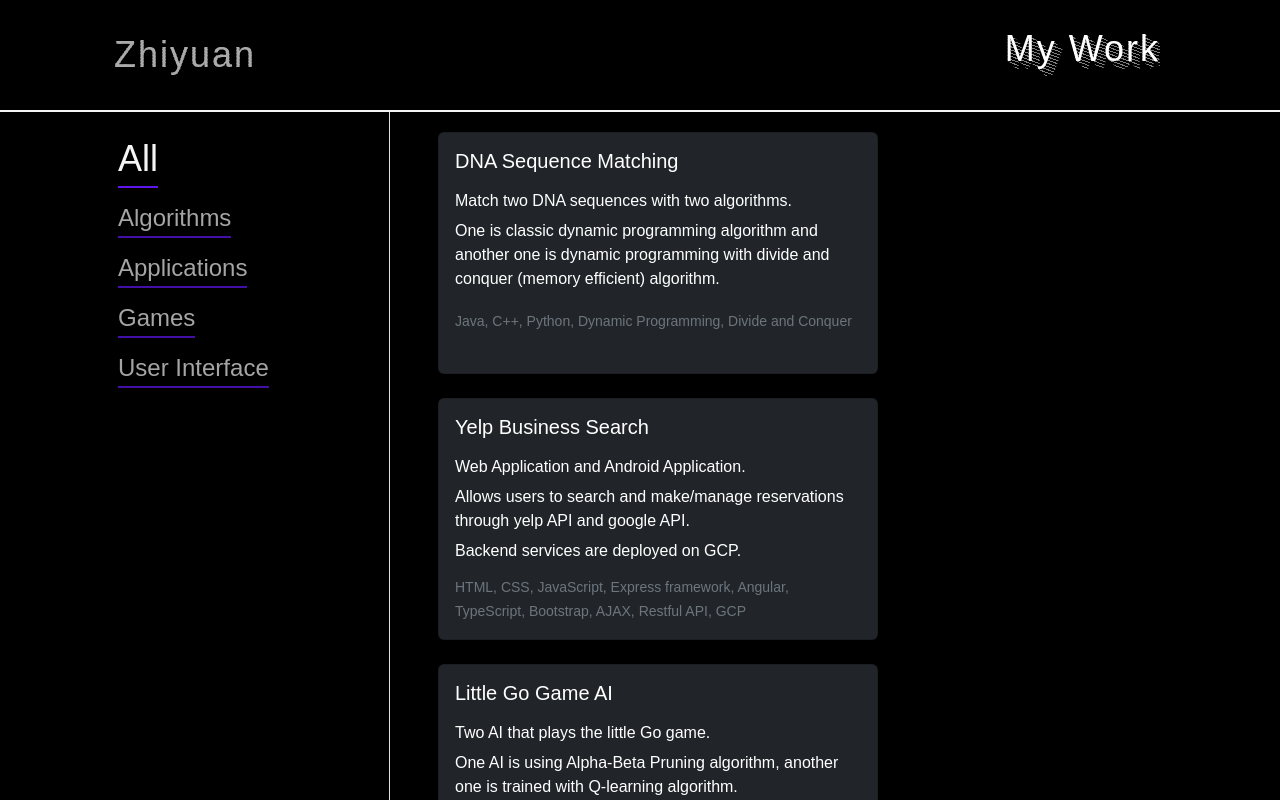
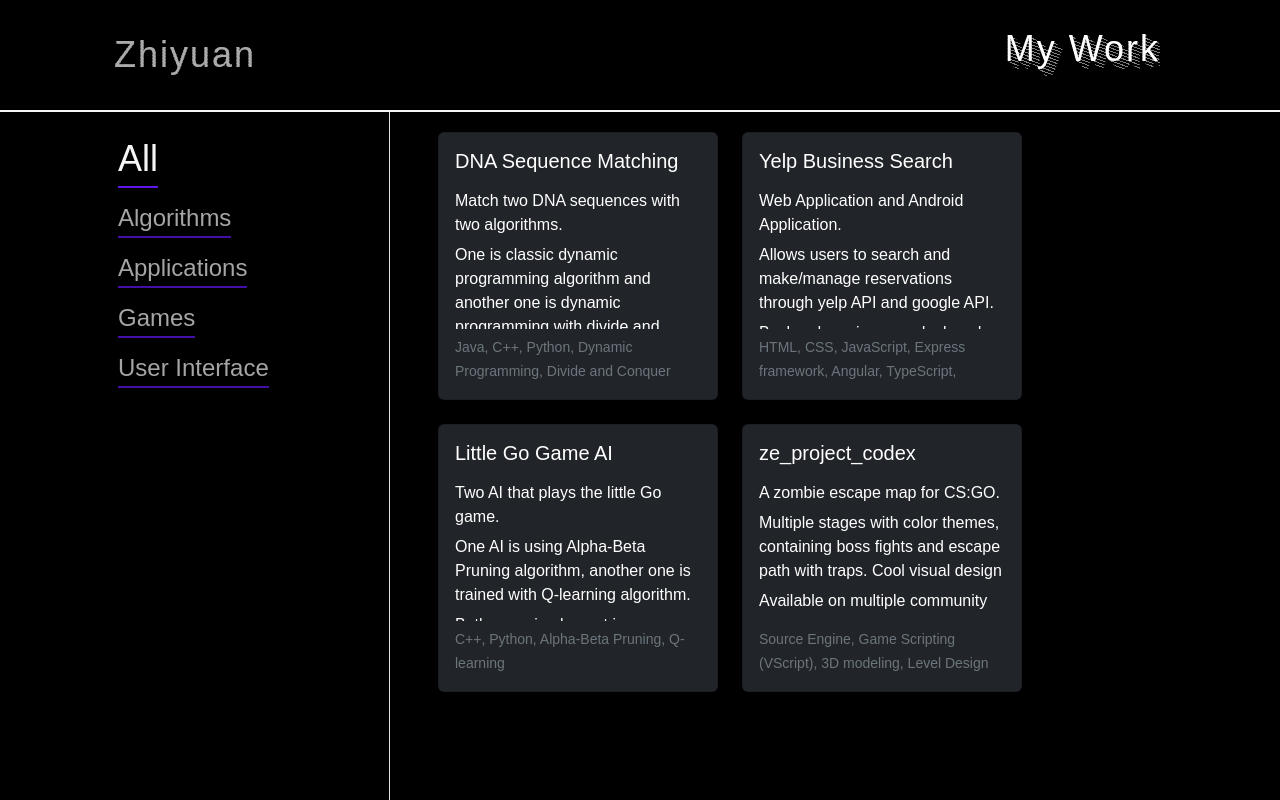
Before and after one commit to ZhiyuanLiu947/lz-web, an Angular app: page /projects in a window 1280 px wide. Built offline with nearby package versions, Linux system fonts and the light colour scheme.

Commit message:
Resize project card

```diff
--- a/src/app/project-list/project-list.component.css
+++ b/src/app/project-list/project-list.component.css
@@ -49,15 +49,16 @@
 }
 
 .project-card{
-    max-width: 440px;
+    max-width: 280px;
     margin-bottom: 24px;
     cursor: pointer;
 }
 
 .card-body-text-container{
     margin-top: 16px;
-    height: 120px;
+    height: 140px;
     overflow: auto;
+    margin-bottom: 6px;;
 }
 
 .card-body-text{
```
